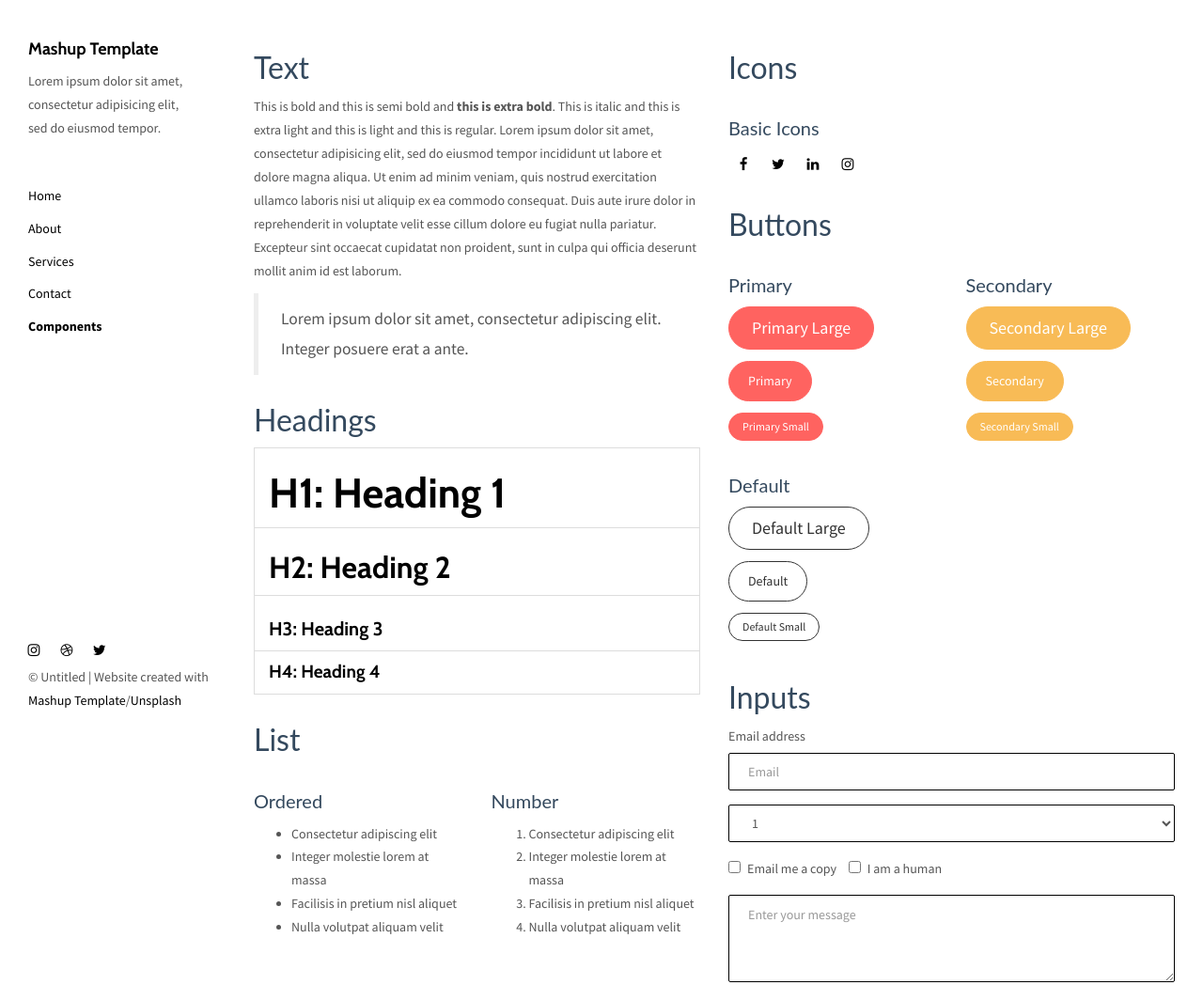
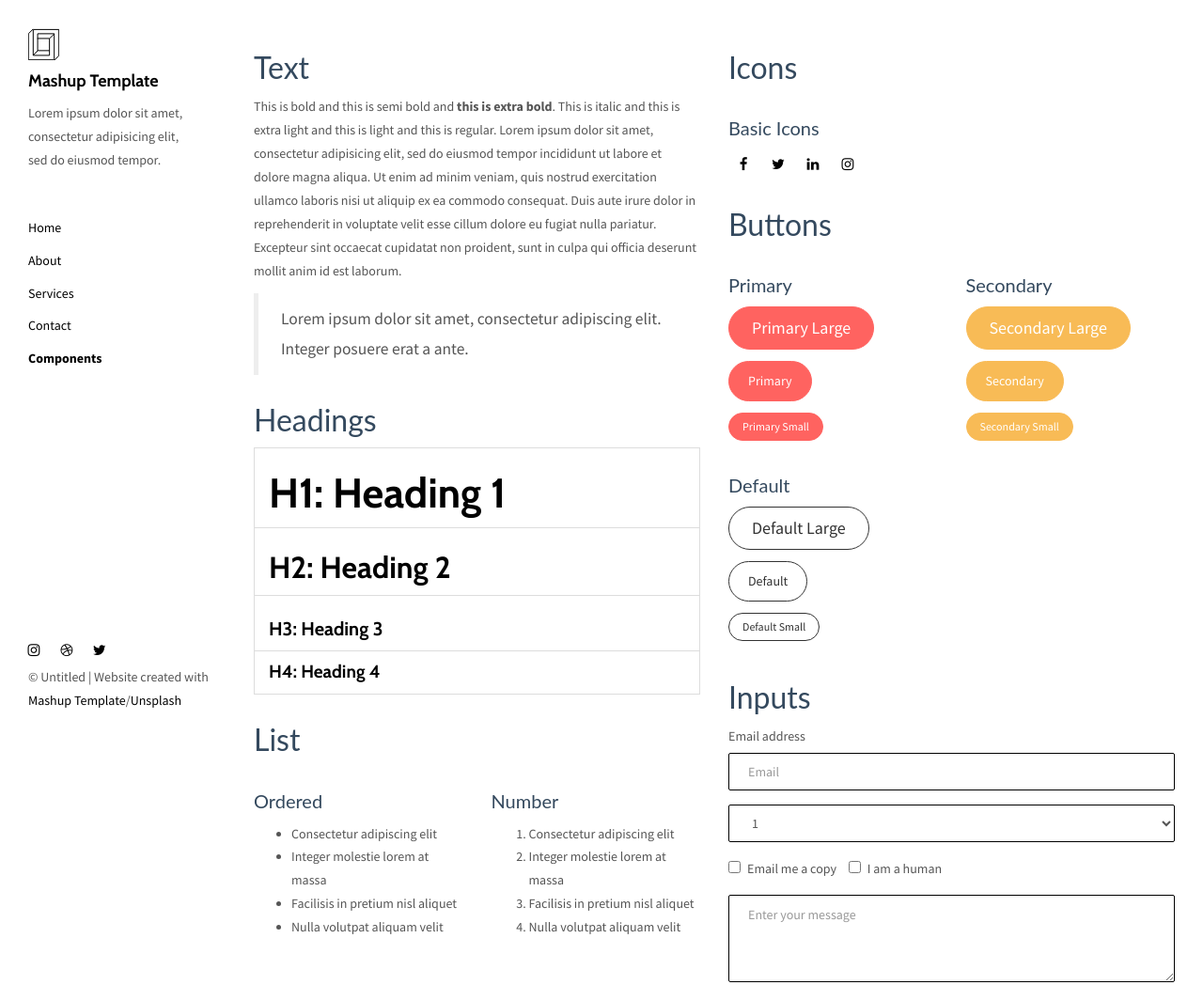
Before and after one commit to PZ2021/BFK2021, a plain HTML site: page components.html in a window 1280 px wide. Shown: the top 1048 px of the page at 94% size. Drawn offline with nearby package versions, Linux system fonts and the light colour scheme.

Commit message:
Update components.html

```diff
--- a/components.html
+++ b/components.html
@@ -39,7 +39,7 @@
     <div class="navbar-collapse" id="navbar-collapse">
       <div class="site-header hidden-xs">
           <a class="site-brand" href="./index.html" title="">
-            <img class="img-responsive site-logo" alt="" src="./assets/images/mashup-logo.svg">
+            <img class="img-responsive site-logo" alt="" src="mashup-logo.svg">
             Mashup Template
           </a>
         <p>Lorem ipsum dolor sit amet, consectetur adipisicing elit, sed do eiusmod
```
